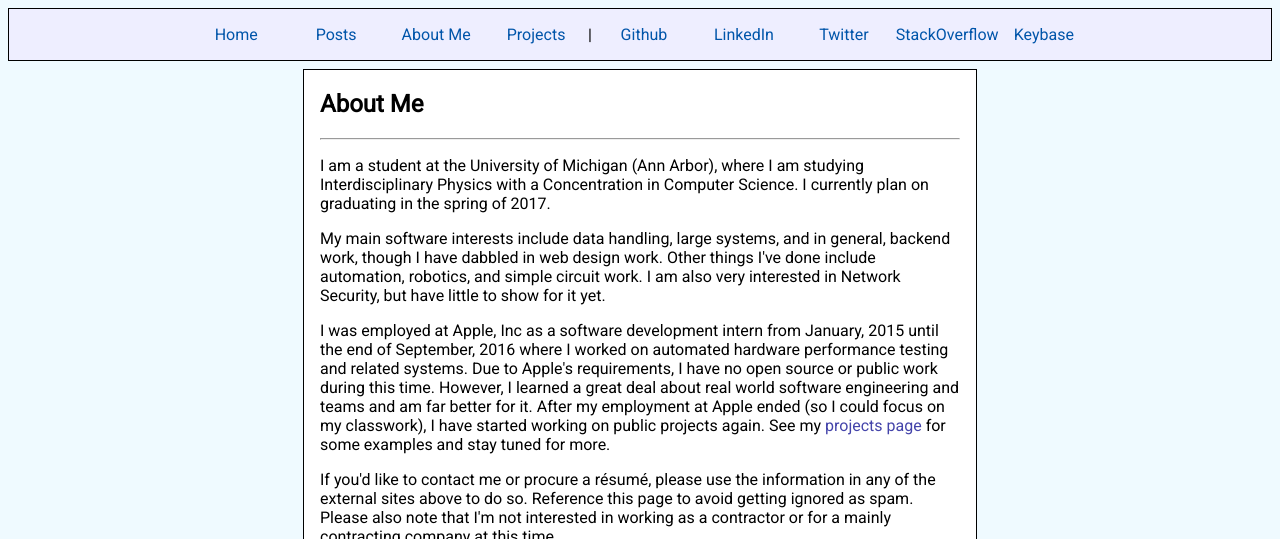
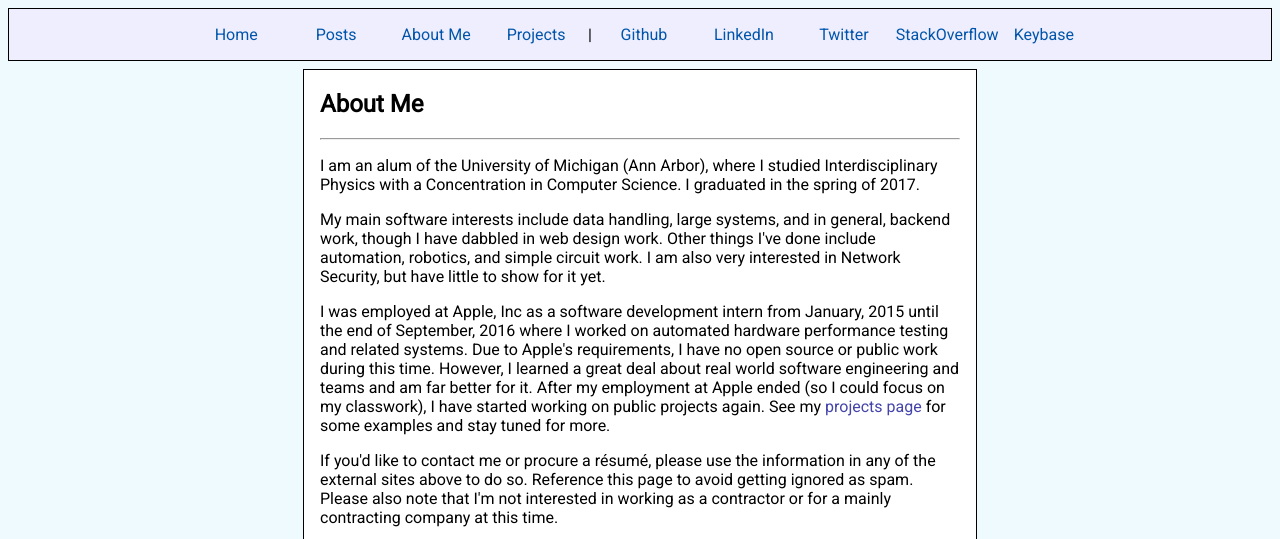
Before and after one commit to biggerfisch/website_v17, a Jekyll site: the page built from about-me/index.html, in a window 1280 px wide, cut to the strip 0-539 px from the top of the page. Built offline with Jekyll 4.4.1, drawn with Linux system fonts in a browser that asks for light colours.

Commit message:
I graduated

```diff
--- a/about-me/index.html
+++ b/about-me/index.html
@@ -2,7 +2,7 @@
 layout: main
 title: "About Me"
 ---
-<p>I am a student at the University of Michigan (Ann Arbor), where I am studying Interdisciplinary Physics with a Concentration in Computer Science. I currently plan on graduating in the spring of 2017.</p>
+<p>I am an alum of the University of Michigan (Ann Arbor), where I studied Interdisciplinary Physics with a Concentration in Computer Science. I graduated in the spring of 2017.</p>
 
 <p>My main software interests include data handling, large systems, and in general, backend work, though I have dabbled in web design work. Other things I've done include automation, robotics, and simple circuit work. I am also very interested in Network Security, but have little to show for it yet. </p>
 
```
